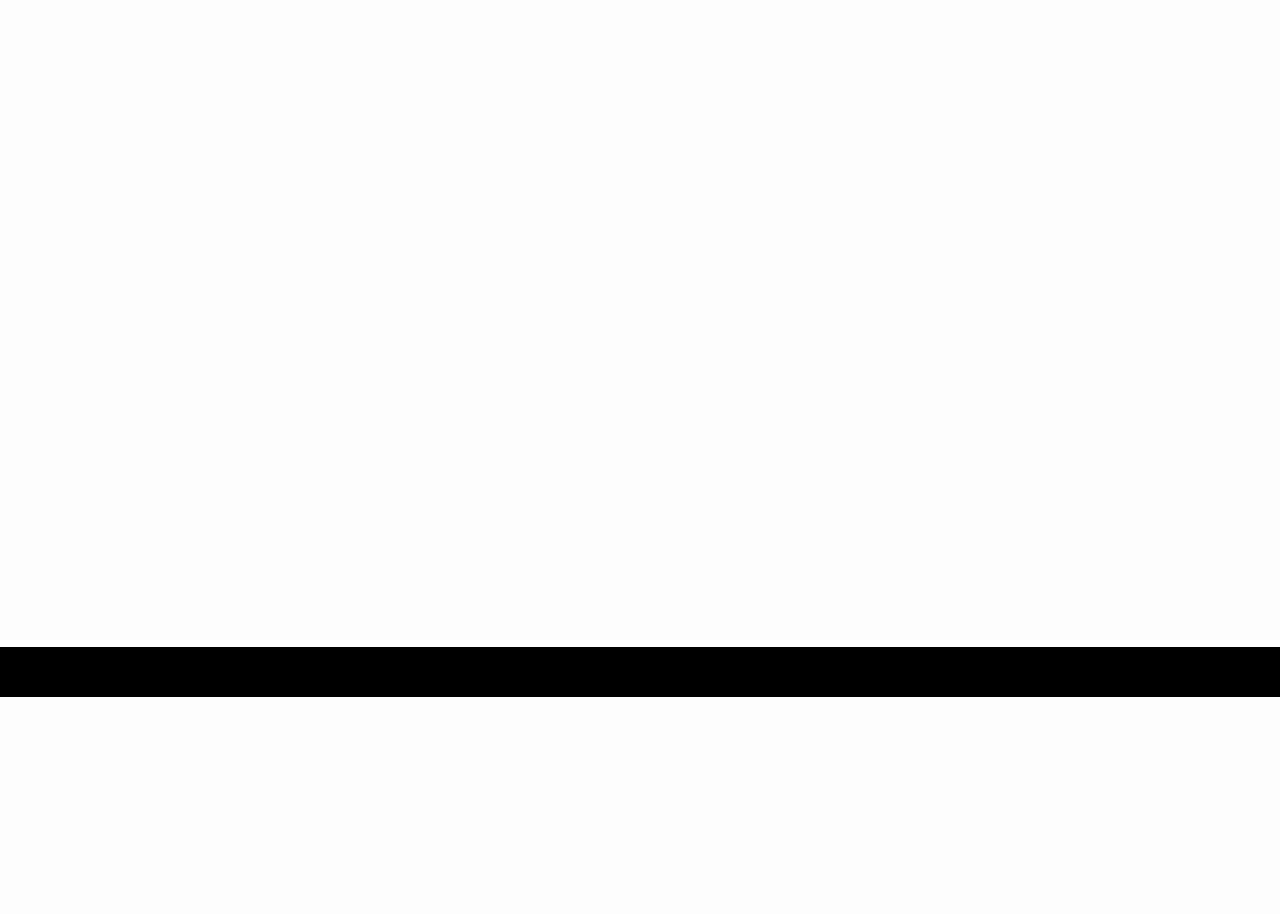
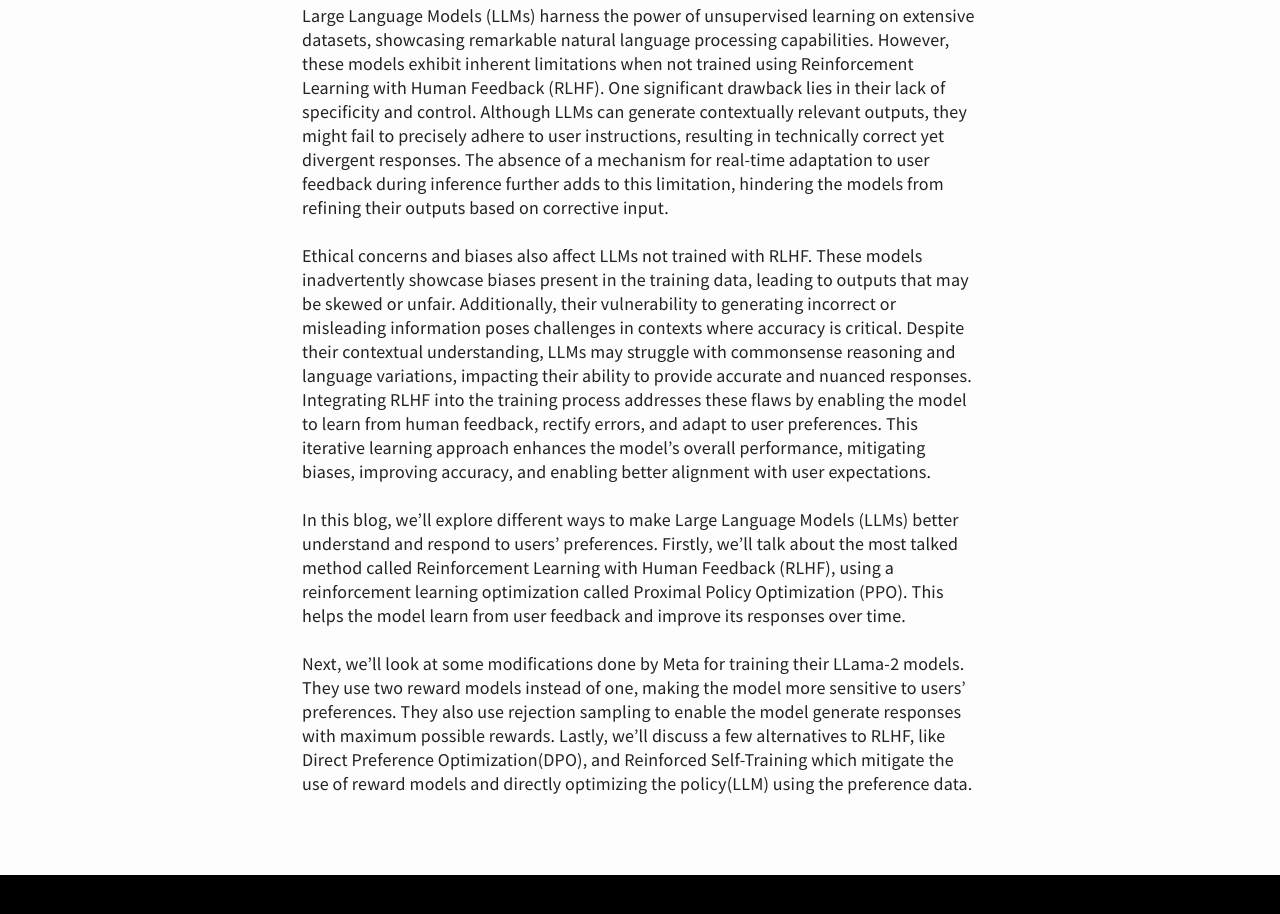
Before and after one commit to spraphul/blog, a Jekyll site: the page built from _posts/2023-11-30-plt.md, in a window 1280 px wide and 1400 px high, scrolled down 228 px. Shown: the part 475-1389 px from the top of the window. Built offline with Jekyll 4.4.1, drawn with Linux system fonts in a browser that asks for light colours.

Commit message:
Update 2023-11-30-plt.md

```diff
--- a/_posts/2023-11-30-plt.md
+++ b/_posts/2023-11-30-plt.md
@@ -3,3 +3,11 @@
 ---
 
 ![rlhf](https://github.com/spraphul/blog/blob/gh-pages/_posts/rlhf.png?raw=true)
+
+Large Language Models (LLMs) harness the power of unsupervised learning on extensive datasets, showcasing remarkable natural language processing capabilities. However, these models exhibit inherent limitations when not trained using Reinforcement Learning with Human Feedback (RLHF). One significant drawback lies in their lack of specificity and control. Although LLMs can generate contextually relevant outputs, they might fail to precisely adhere to user instructions, resulting in technically correct yet divergent responses. The absence of a mechanism for real-time adaptation to user feedback during inference further adds to this limitation, hindering the models from refining their outputs based on corrective input.
+
+Ethical concerns and biases also affect LLMs not trained with RLHF. These models inadvertently showcase biases present in the training data, leading to outputs that may be skewed or unfair. Additionally, their vulnerability to generating incorrect or misleading information poses challenges in contexts where accuracy is critical. Despite their contextual understanding, LLMs may struggle with commonsense reasoning and language variations, impacting their ability to provide accurate and nuanced responses. Integrating RLHF into the training process addresses these flaws by enabling the model to learn from human feedback, rectify errors, and adapt to user preferences. This iterative learning approach enhances the model's overall performance, mitigating biases, improving accuracy, and enabling better alignment with user expectations.
+
+In this blog, we'll explore different ways to make Large Language Models (LLMs) better understand and respond to users' preferences. Firstly, we'll talk about the most talked method called Reinforcement Learning with Human Feedback (RLHF), using a reinforcement learning optimization called Proximal Policy Optimization (PPO). This helps the model learn from user feedback and improve its responses over time.
+
+Next, we'll look at some modifications done by Meta for training their LLama-2 models. They use two reward models instead of one, making the model more sensitive to users' preferences. They also use rejection sampling to enable the model generate responses with maximum possible rewards. Lastly, we'll discuss a few alternatives to RLHF, like Direct Preference Optimization(DPO), and Reinforced Self-Training which mitigate the use of reward models and directly optimizing the policy(LLM) using the preference data.
```
